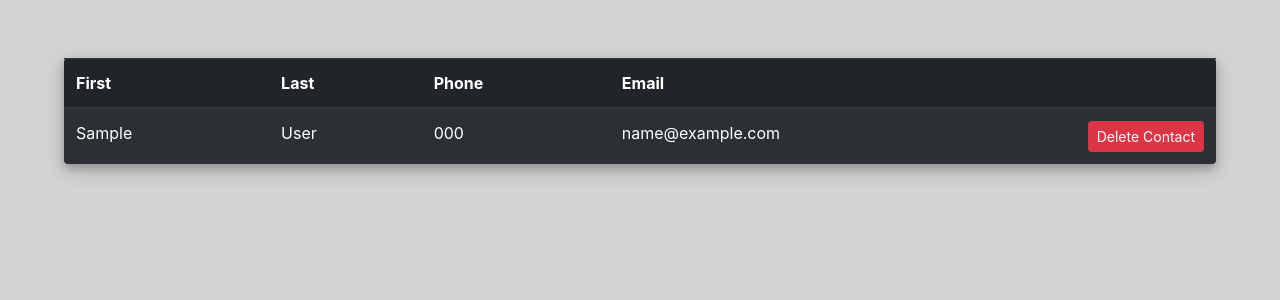
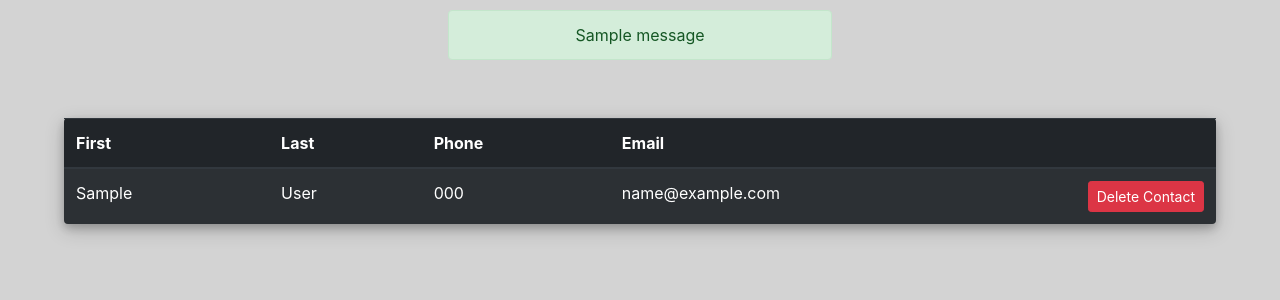
Before and after one commit to MannyT13/cop4331group1small, a Flask app: page / in a window 1280 px wide. Shown: the part 56-356 px from the top of the page. Run offline with Flask 2, Linux system fonts and the light colour scheme; the visitor is signed in with stand-in values (Sample User, id 1); tables that the repository leaves empty hold one stand-in row (values such as "Sample post"); one stand-in notice (Sample message) is shown; parts of the project's set-up code (start-up, migrations or seed data) failed here and were passed over; some libraries are stand-ins or nearby versions.

Commit message:
Helper messages for successsful registration and if there are no contacts

```diff
--- a/static/css/main.css
+++ b/static/css/main.css
@@ -46,8 +46,13 @@ td.button {
 	cursor: pointer;
 }
 
-
-
 td.remove-button {
 	width: 5%;
 }
+
+.no-contacts {
+	margin: 0 auto;
+	width: 50%;
+	margin-top: 5%;
+	text-align: center;
+}
--- a/static/js/main.js
+++ b/static/js/main.js
@@ -11,6 +11,7 @@ $(document).ready(function(){
 				' + data.phone + '</td><td>' + data.email + '</td><td><button type="button" class="btn btn-danger btn-sm remove-button" data-button="\
 				' + data.id + '"><span class="glyphicon glyphicon-remove" href="#"></span> Delete Contact </button></td></tr>';
                 $('tbody').append(new_contact);
+                $('ul.flashes').hide();
             }
         });
     });
--- a/templates/homepage.html
+++ b/templates/homepage.html
@@ -21,6 +21,20 @@
         </div>
       </div>
     </nav>
+    {% with messages = get_flashed_messages() %}
+      {% if messages %}
+         <ul class="flashes alert alert-success" role="alert">
+         {% for message in messages %}
+             <li>{{ message }}</li>
+         {% endfor %}
+         </ul>
+      {% endif %}
+      {% if not contacts %}
+          <ul class="flashes alert alert-primary" role="alert">
+            <li>No Contacts to display!</li>
+         </ul>
+       {% endif %}
+     {% endwith %}
 
     <div class="table-wrapper">
       <table class="table table-dark table-striped table-hover rounded">
```
